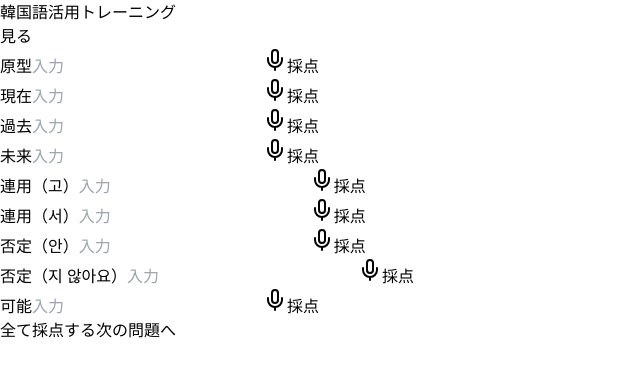
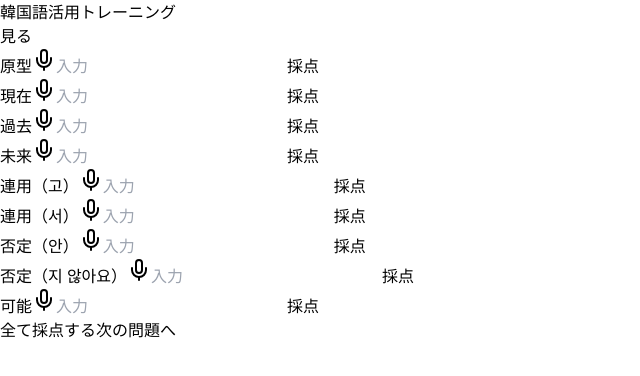
Before and after one commit to thekiai/word-katsuyou, a React (Vite) app: page / in a window 1280 px wide. Shown: the top 376 px of the page, without its empty margins (0-640 px from the left). Built offline with nearby package versions, Linux system fonts and the light colour scheme.

Commit message:
マイクボタンを入力欄の左に移動して誤タップを防止

```diff
--- a/src/components/InputRow.tsx
+++ b/src/components/InputRow.tsx
@@ -48,13 +48,6 @@ export function InputRow({
       <label className="w-24 flex-shrink-0 font-semibold text-xs text-gray-700">
         {label}
       </label>
-      <input
-        type="text"
-        value={value}
-        onChange={(e) => onChange(e.target.value)}
-        className="flex-1 min-w-0 px-2 py-2 text-sm border border-gray-300 rounded-md focus:outline-none focus:ring-2 focus:ring-blue-500 focus:border-transparent"
-        placeholder="入力"
-      />
       {!showResult && (
         <button
           type="button"
@@ -70,6 +63,13 @@ export function InputRow({
           <Mic className="w-4 h-4" />
         </button>
       )}
+      <input
+        type="text"
+        value={value}
+        onChange={(e) => onChange(e.target.value)}
+        className="flex-1 min-w-0 px-2 py-2 text-sm border border-gray-300 rounded-md focus:outline-none focus:ring-2 focus:ring-blue-500 focus:border-transparent"
+        placeholder="入力"
+      />
       {showResult && (
         <SpeakButton onClick={handleSpeakClick} isSpeaking={isSpeaking} />
       )}
```
